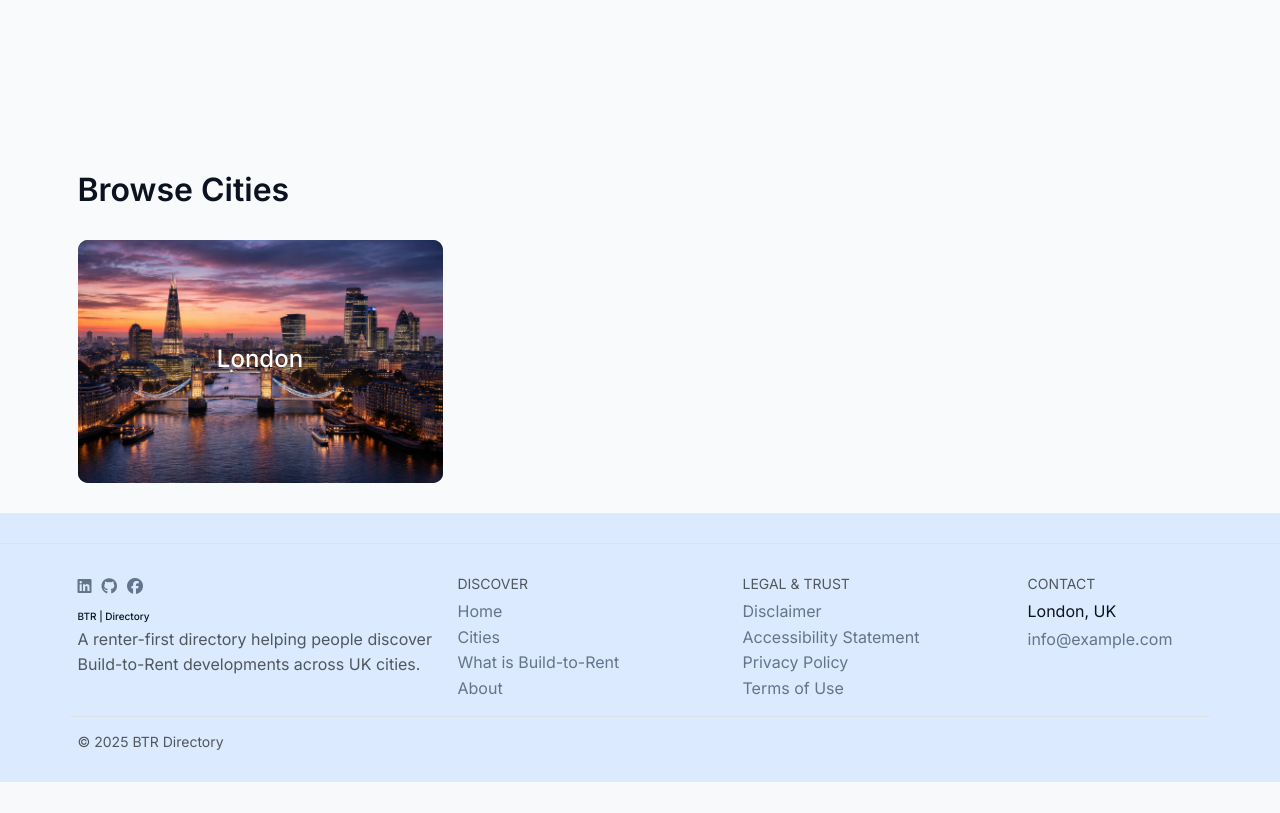
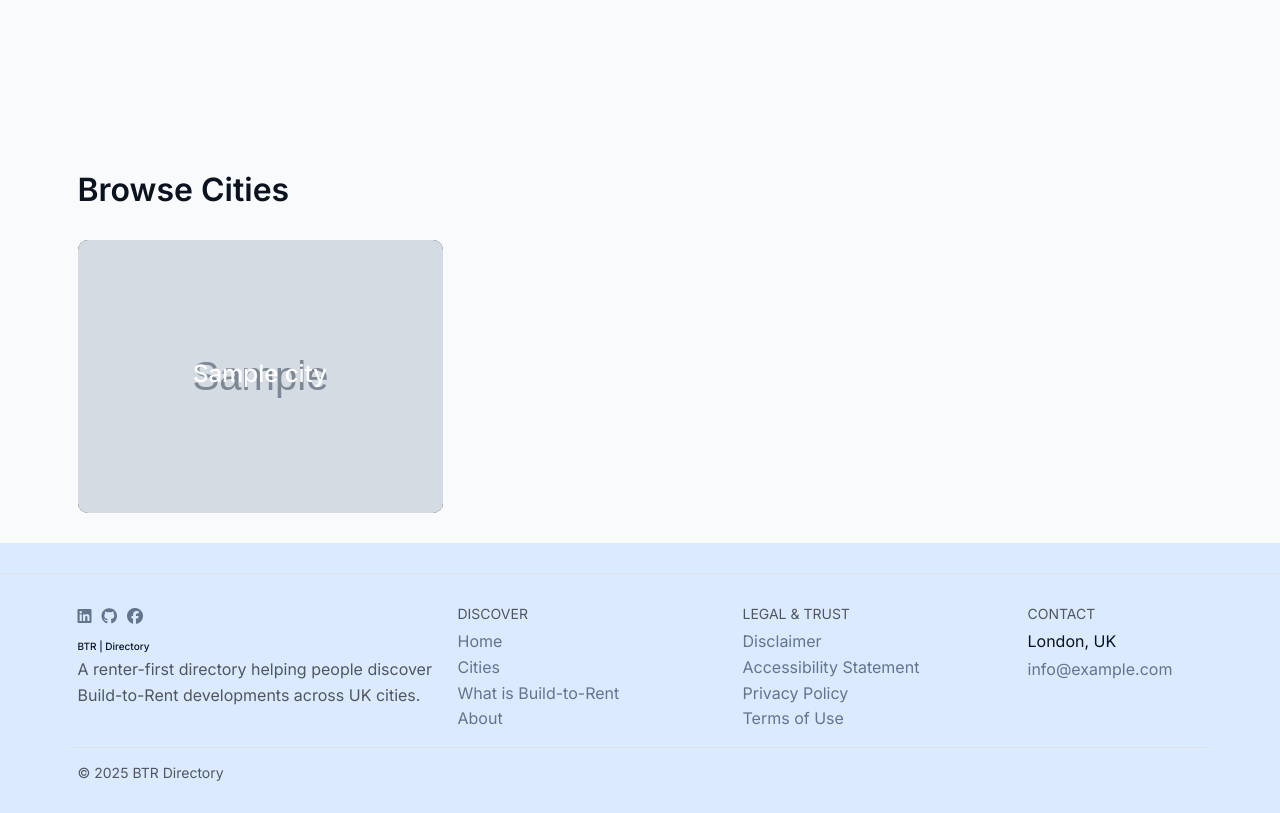
Before and after one commit to creatvie-introvert/btr-directory-mvp, a Django app: template core/templates/core/home.html in a window 1280 px wide. Shown: the part 538-1351 px from the top of the page. Before the commit the page ends 1320 px from the top, so only its background shows below. Run offline with Django 5.2, Linux system fonts and the light colour scheme; the template is opened without the code that fills it: most values are stand-ins (such as "Sample title", 1, 10 or a date in 2020); grey boxes marked "Sample" are stand-in pictures; some libraries are stand-ins or nearby versions.

Commit message:
feat: add City homepage toggle and wire dynamic city cards

```diff
--- a/cities/admin.py
+++ b/cities/admin.py
@@ -9,7 +9,9 @@ class CityAdmin(admin.ModelAdmin):
     Admin configuration for City.
     """
 
-    list_display = ("name", "is_active", "created_at", "updated_at")
+    list_display = (
+        "name", "is_active", "created_at", "updated_at", "show_on_homepage"
+    )
     list_filter = ("is_active",)
     search_fields = ("name", "slug")
     prepopulated_fields = {"slug": ("name",)}
--- a/cities/models.py
+++ b/cities/models.py
@@ -8,14 +8,18 @@ class City(models.Model):
     description = models.TextField(blank=True)
 
     image = models.ImageField(upload_to="cities/", blank=True)
+    image_alt = models.CharField(max_length=120, blank=True, help_text="Describe the image for. screen readers.")
 
     is_active = models.BooleanField(default=True)
     created_at = models.DateTimeField(auto_now_add=True)
     updated_at = models.DateTimeField(auto_now=True)
 
+    show_on_homepage = models.BooleanField(default=False)
+
     class Meta:
         indexes = [
-            models.Index(fields=["is_active"])
+            models.Index(fields=["is_active"]),
+            models.Index(fields=["show_on_homepage"]),
         ]
         ordering = ["name"]
 
--- a/cities/views.py
+++ b/cities/views.py
@@ -1,3 +1,4 @@
 from django.shortcuts import render
 
+
 # Create your views here.
--- a/core/templates/core/home.html
+++ b/core/templates/core/home.html
@@ -35,19 +35,27 @@
                 </h2>
             </div>
 
+            {% for city in cities %}
             <div class="col-12 col-sm-6 col-md-6 col-lg-4">
                 <a href="#" class="text-decoration-none">
                     <div class="card text-bg-dark border-0 overflow-hidden rounded-4 city-card">
-                    <img src="{% static 'core/images/cities/london.webp' %}" class="card-img"
-                        alt="London skyline at dusk">
+                        {% if city.image %}
+                        <img
+                          src="{{ city.image.url }}"
+                          class="card-img"
+                          alt="{{ city.image_alt|default:city.name }}"
+                        >
+                        {% endif %}
+
                         <div class="card-img-overlay d-flex justify-content-center align-items-center">
                             <h3 class="card-title mx-auto text-white">
-                            London
+                                {{ city.name }}
                             </h3>
                         </div>
                     </div>
                 </a>
             </div>
+            {% endfor %}
         </div>
     </div>
 </section>
--- a/core/views.py
+++ b/core/views.py
@@ -1,7 +1,8 @@
 from django.shortcuts import render
-from django.http import HttpResponse
+from cities.models import City
 
 
 # Create your views here.
 def home(request):
-    return render(request, "core/home.html")
+    cities = City.objects.filter(is_active=True, show_on_homepage=True)
+    return render(request, "core/home.html", {"cities": cities})
```
Also changed, not shown: config/settings.py (+14 -0 lines), requirements.txt (+8 -0 lines), cities/migrations/0002_city_image_alt.py (added), cities/migrations/0003_city_show_on_homepage_and_more.py (added), db.sqlite3 (deleted). Lines whose indentation alone changed are shown as unchanged.
